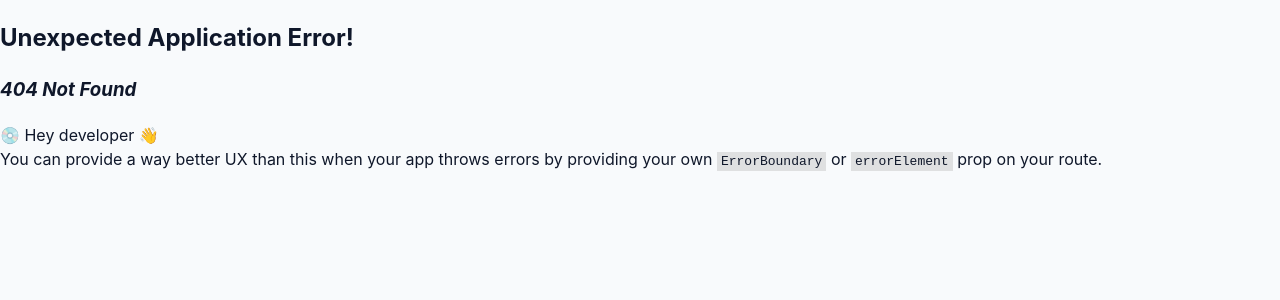
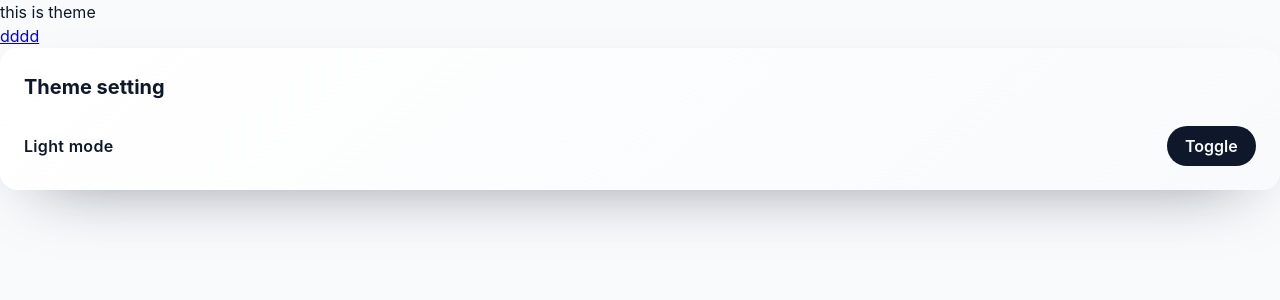
Before and after one commit to AMINSNG/vite-code, a React (Vite) app: page /theme_switch in a window 1280 px wide. Before the commit this address had no page. Shown: the top 300 px of the page. Built offline with nearby package versions, Linux system fonts and the light colour scheme.

Commit message:
t3 day 5

```diff
--- /dev/null
+++ b/src/pages/themeswitch.jsx
@@ -0,0 +1,18 @@
+import React from "react";
+import ThemeSwitch from "../components/theme-switch/ThemeSwitch";
+import { Link } from "react-router";
+
+function Themeswitchpage() {
+  return (
+    <div>
+      <div>this is theme</div>
+      <Link to={"/"}>dddd</Link>
+      <div>
+        <ThemeSwitch></ThemeSwitch>
+      </div>
+    </div>
+
+  );
+}
+
+export default Themeswitchpage;
```
Also changed, not shown: src/main.jsx (+2 -5 lines), src/route.jsx (added, +11 -0 lines).
